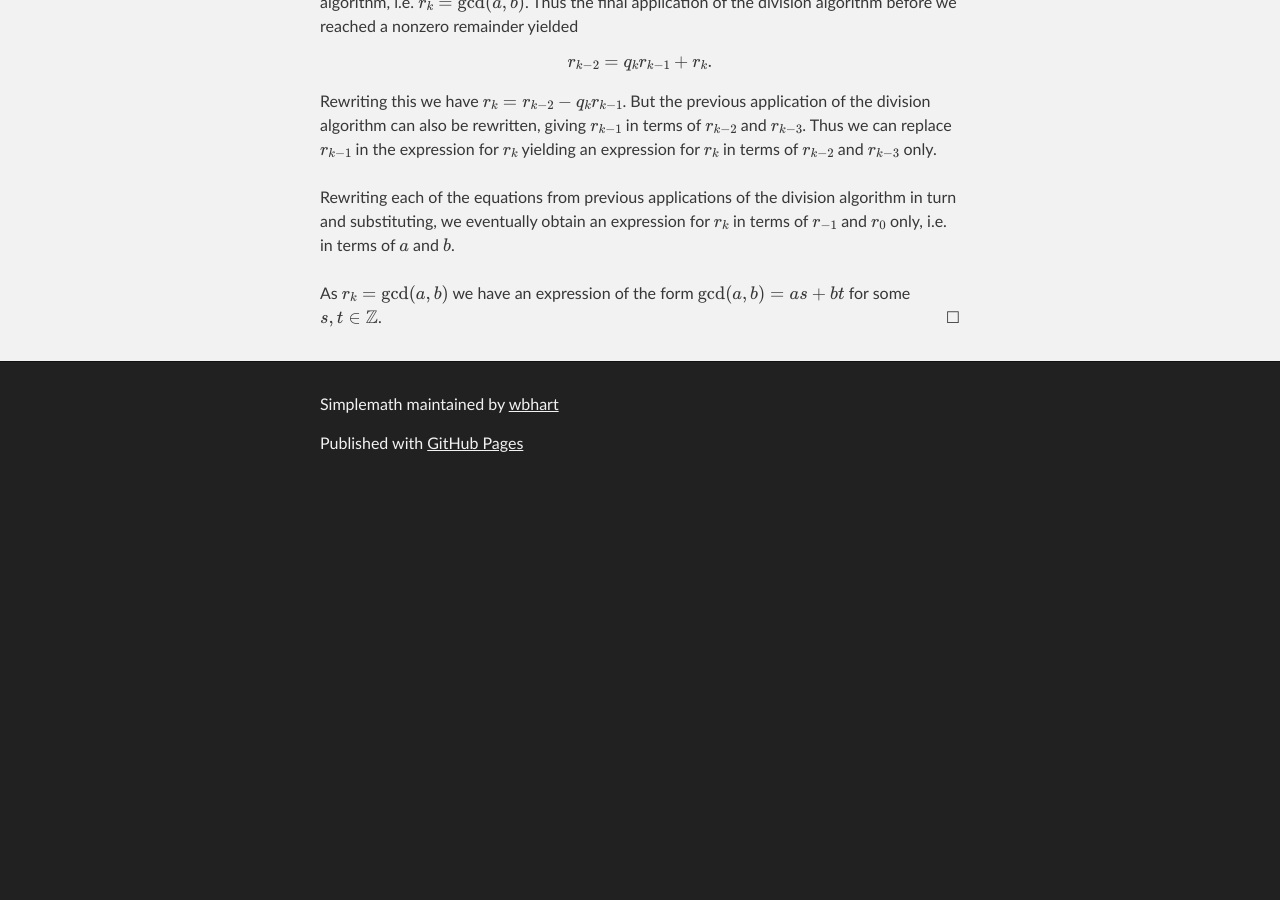
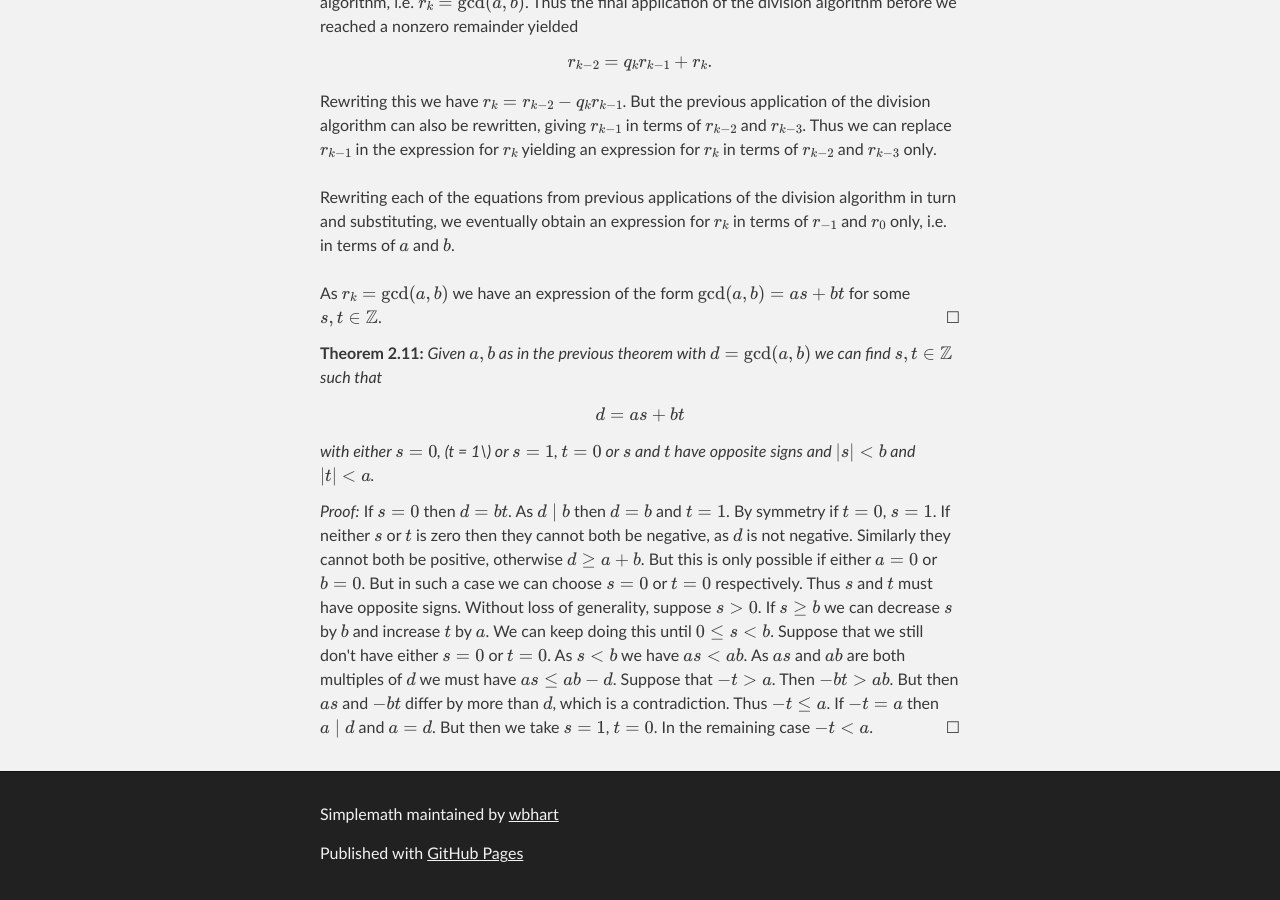
Before and after one commit to wbhart/SimpleMath, a Jekyll site: the page built from test.html, in a window 1280 px wide and 900 px high, scrolled down 3443 px. Built offline with Jekyll 4.4.1, drawn with Linux system fonts in a browser that asks for light colours; formulas are drawn with MathJax 3; before the commit the page ends 3933 px from its top, so only the background shows below that.

Commit message:
Update test.html

```diff
--- a/test.html
+++ b/test.html
@@ -184,3 +184,25 @@ eventually obtain an expression for \(r_k\) in terms of \(r_{-1}\) and \(r_0\) o
 
 As \(r_k = \gcd(a, b)\) we have an expression of the form \(\gcd(a, b) = as + bt\) for some \(s, t \in \mathbb{Z}\).
 </proof>
+
+<theorem> Given \(a, b\) as in the previous theorem with \(d = \gcd(a, b)\) we can find \(s, t \in \mathbb{Z}\) such that
+\[d = as + bt\]
+with either \(s = 0\), (t = 1\) or \(s = 1\), \(t = 0\) or \(s\) and \(t\) have opposite signs and \(|s| < b\) and
+\(|t| < a\).
+</theorem>
+
+<proof> If \(s = 0\) then \(d = bt\). As \(d \;|\; b\) then \(d = b\) and \(t = 1\). By symmetry if \(t = 0\), \(s = 1\).
+
+If neither \(s\) or \(t\) is zero then they cannot both be negative, as \(d\) is not negative. Similarly they cannot both
+be positive, otherwise \(d \geq a + b\). But this is only possible if either \(a = 0\) or \(b = 0\). But in such a case
+we can choose \(s = 0\) or \(t = 0\) respectively. Thus \(s\) and \(t\) must have opposite signs.
+
+Without loss of generality, suppose \(s > 0\). If \(s \geq b\) we can decrease \(s\) by \(b\) and increase \(t\) by
+\(a\). We can keep doing this until \(0 \leq s < b\).
+
+Suppose that we still don't have either \(s = 0\) or \(t = 0\). As \(s < b\) we have \(as < ab\). As \(as\) and \(ab\)
+are both multiples of \(d\) we must have \(as \leq ab - d\). Suppose that \(-t > a\). Then \(-bt > ab\). But then \(as\)
+and \(-bt\) differ by more than \(d\), which is a contradiction. Thus \(-t \leq a\).
+
+If \(-t = a\) then \(a \;|\; d\) and \(a = d\). But then we take \(s = 1\), \(t = 0\). In the remaining case \(-t < a\).
+</proof>
```
